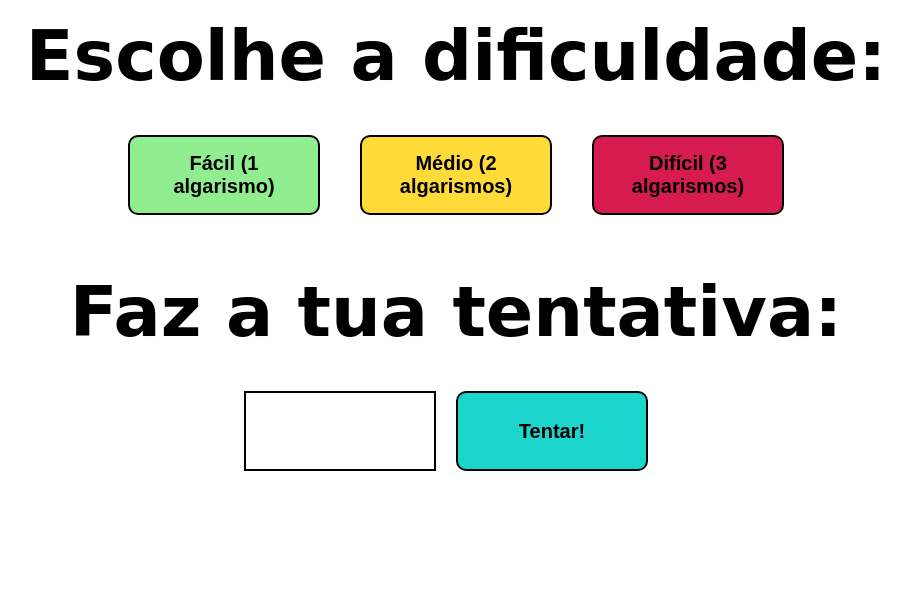
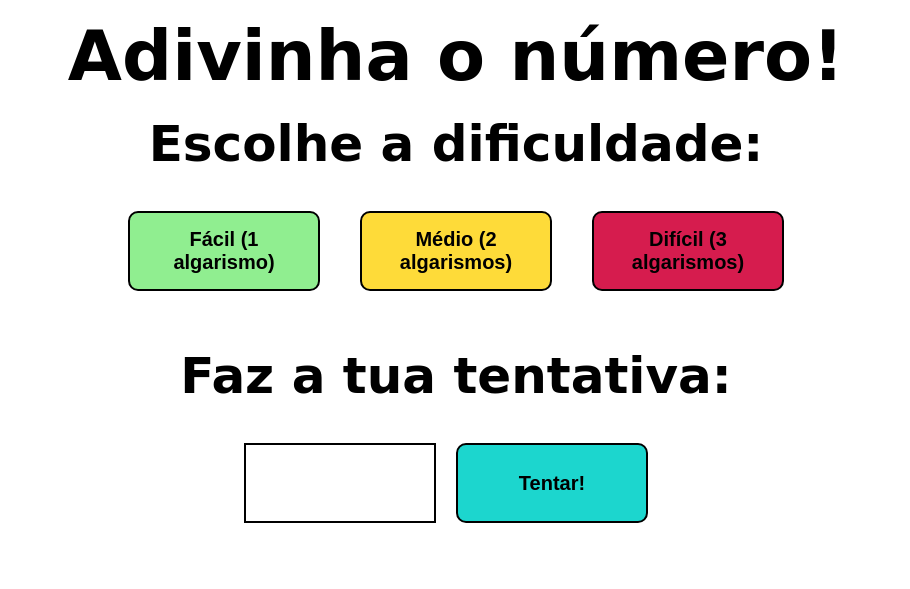
Before and after one commit to mjoaonic/fictional-octo-meme, a PHP site: page /adinumero.php in a window 1280 px wide. Shown: the part 211-800 px from the top of the page, without its empty margins (184-1094 px from the left). Run offline with PHP 8.4, Linux system fonts and the light colour scheme; data that the repository does not hold is empty.

Commit message:
faltava o titulo do adinumero

```diff
--- a/adinumero.php
+++ b/adinumero.php
@@ -14,6 +14,10 @@ include('cabecalho.php')
 
 <center>
 <br>
+<br>
+
+<h1>Adivinha o número!</h1>
+
 <br>
 
 <h2>Escolhe a dificuldade:</h2>
--- a/adnumero.css
+++ b/adnumero.css
@@ -1,9 +1,12 @@
-
+h1{
+	font-family: cursive;
+	font-size: 70px;
+}
 
 
 h2{
 	font-family: cursive;
-	font-size: 70px;
+	font-size: 50px;
 }
 
 button{
```
